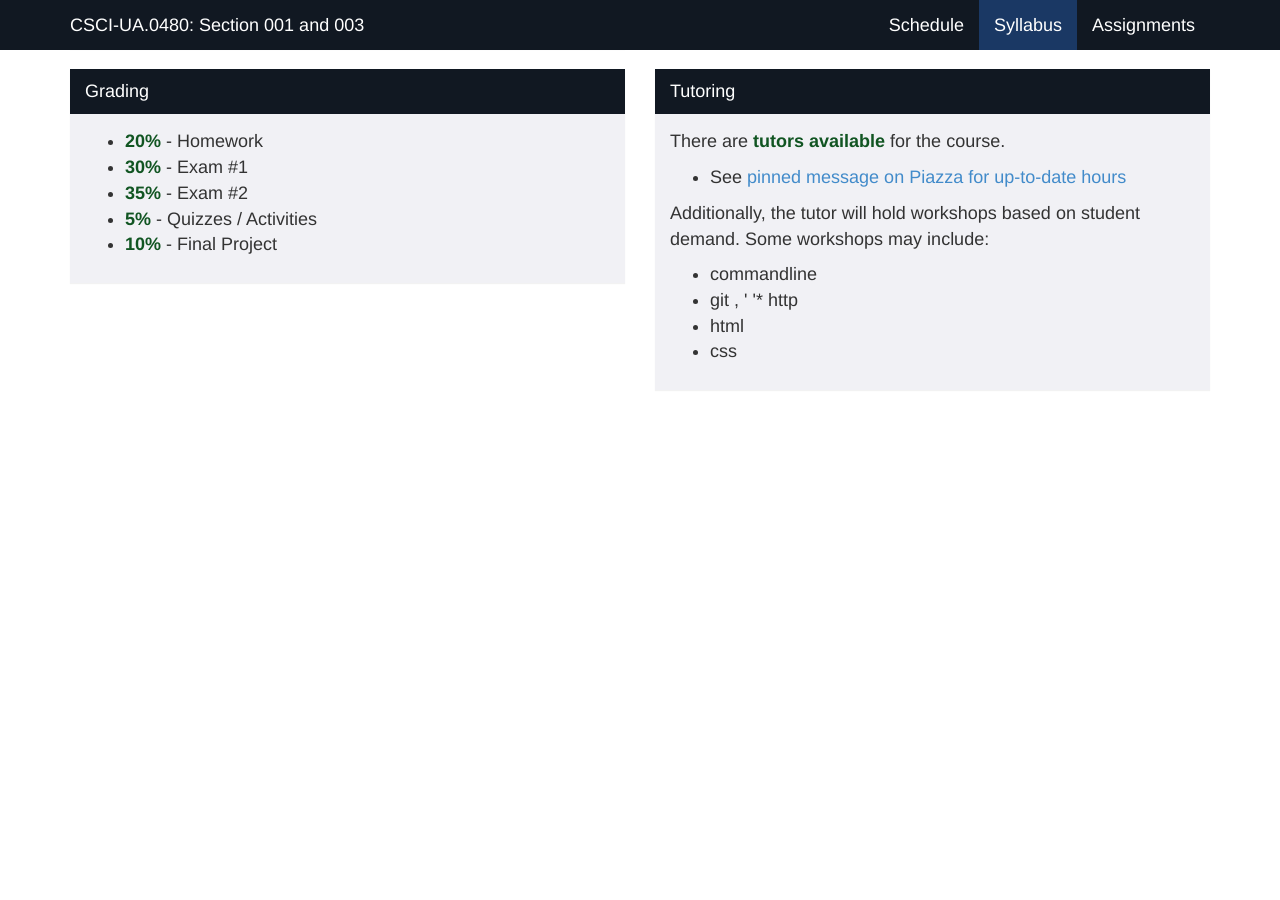
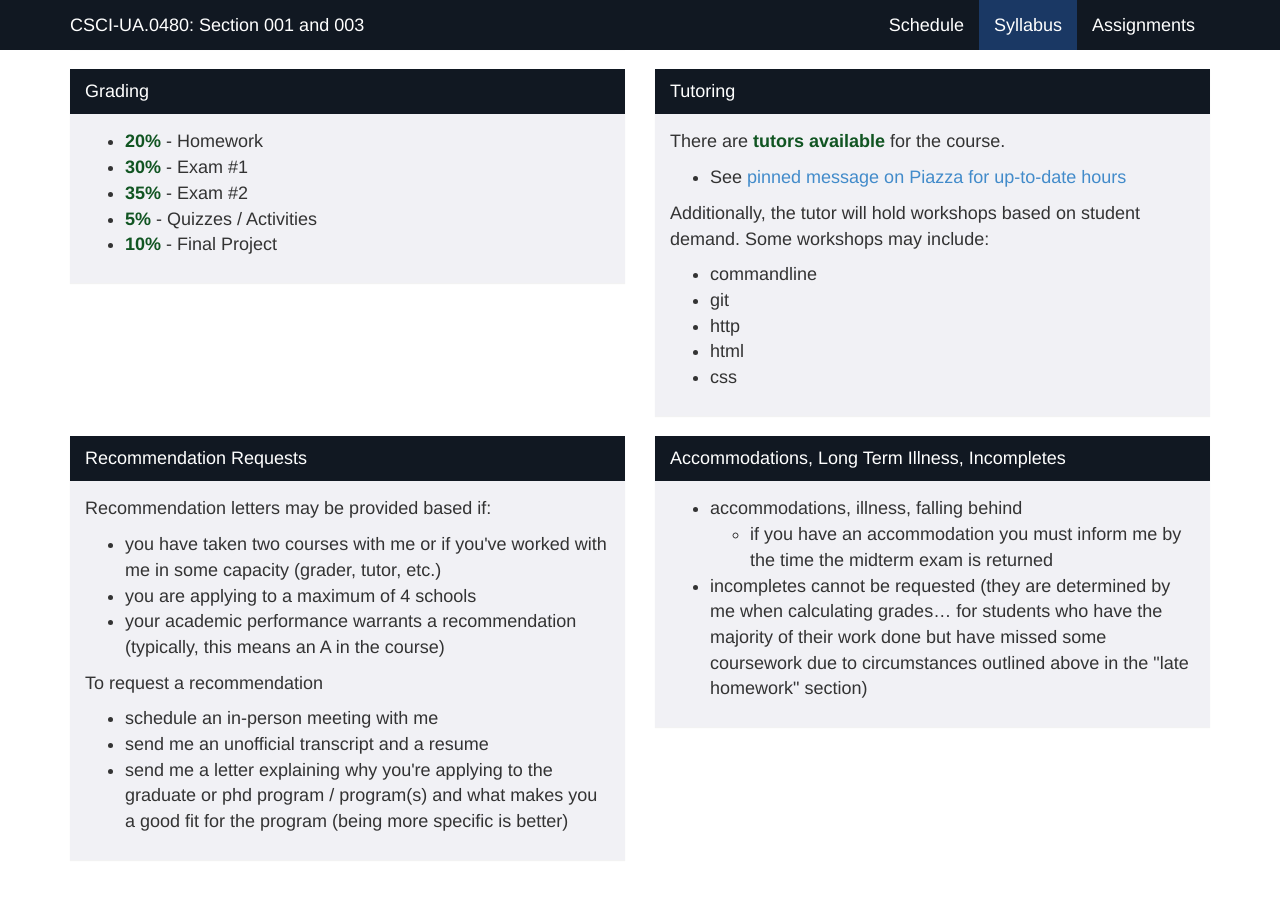
Before and after one commit to foureyes/csci-ua.0480-spring2019-008, a Jekyll site: the page built from syllabus.markdown, in a window 1280 px wide and 900 px high, scrolled down 2120 px. Built offline with Jekyll 4.4.1, drawn with Linux system fonts in a browser that asks for light colours; a script that is not in the unit is left out; before the commit the page ends 2550 px from its top, so only the background shows below that.

Commit message:
add to syllabus

```diff
--- a/syllabus.markdown
+++ b/syllabus.markdown
@@ -209,7 +209,7 @@ Additionally, the tutor will hold workshops based on student demand. Some worksh
 
 * commandline
 * git
-, ' '* http
+* http
 * html
 * css
 
@@ -217,3 +217,42 @@ Additionally, the tutor will hold workshops based on student demand. Some worksh
     </div>
   </div><!-- end col -->
 </div><!-- end row -->
+
+<div class="row">
+
+  <div class="col-md-6">
+    <div class="panel panel-default">
+<a name="grading"></a>
+<div class="panel-heading">Recommendation Requests</div>
+<div class="panel-body" markdown="block">
+Recommendation letters may be provided based if:
+
+* you have taken two courses with me or if you've worked with me in some capacity (grader, tutor, etc.)
+* you are applying to a maximum of 4 schools
+* your academic performance warrants a recommendation (typically, this means an A in the course)
+
+To request a recommendation
+
+* schedule an in-person meeting with me
+* send me an unofficial transcript and a resume
+* send me a letter explaining why you're applying to the graduate or phd program / program(s) and what makes you a good fit for the program (being more specific is better)
+</div>
+    </div>
+  </div><!-- end col -->
+
+
+
+  <div class="col-md-6">
+    <div class="panel panel-default">
+<a name="Tutoring"></a>
+<div class="panel-heading">Accommodations, Long Term Illness, Incompletes</div>
+<div class="panel-body" markdown="block">
+
+* accommodations, illness, falling behind
+	* if you have an accommodation you  must inform me by the time the midterm exam is returned
+* incompletes cannot be requested (they are determined by me when calculating grades... for students who have the majority of their work done but have missed some coursework due to circumstances outlined above in the "late homework" section)
+
+</div>
+    </div>
+  </div><!-- end col -->
+</div><!-- end row -->
```
